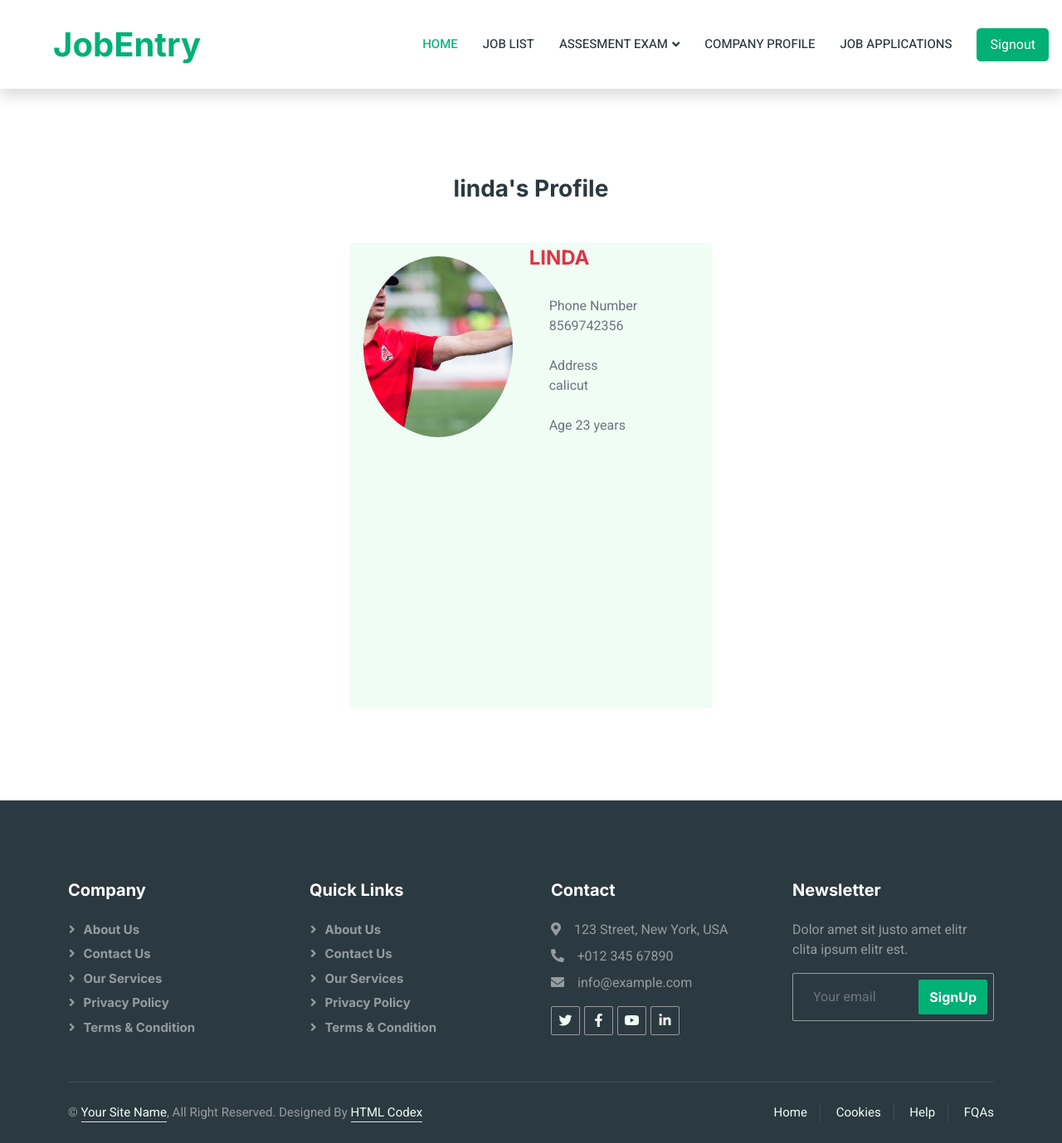
After one commit to Jishna-mk/job-finder-assesment-videoprofile-creation, a Django app: page /company/view-applicant/16/ in a window 1280 px wide. The commit adds this page. Shown: the whole page at 83% size. Run offline with Django 4.2, Linux system fonts and the light colour scheme; data comes from the database, SQL or seed files in the repository; both versions use the stored data as it was after the commit; some libraries are stand-ins or nearby versions.

Commit message:
changes in applicant profile

```diff
--- a/company_app/urls.py
+++ b/company_app/urls.py
@@ -16,6 +16,7 @@ urlpatterns=[
     path('view_company_messages/', views.view_company_messages, name="view_company_messages"),
     path('reply_message/<int:id>', views.reply_message, name="reply_message"),
     path('send_message_to_user/', views.send_message_to_user, name='send_message_to_user'),
+    path('view-applicant/<int:id>/', views.view_applicant, name='view_applicant'),
     # path('view_application/<int:application_id>/', views.view_application, name='view_application'),
 
     # path('view_application/<int:application_id>/', views.view_user_application, name='view_user_application'),
--- a/company_app/views.py
+++ b/company_app/views.py
@@ -165,6 +165,13 @@ def all_applications(request):
     return render(request, 'company/all_applications.html', {'all_applications': all_applications})
 
 
+from django.shortcuts import render, get_object_or_404
+from users_app.models import UserProfile
+
+def view_applicant(request, id):
+    user = get_object_or_404(UserProfile, user_ID=id)
+    return render(request, "company/user_profile.html", {"user": user})
+
 
 # from django.shortcuts import render, get_object_or_404
 # from users_app.models import JobApplication
--- a/templates/company/all_applications.html
+++ b/templates/company/all_applications.html
@@ -24,7 +24,10 @@
                                 {% else %}
                                     No resume uploaded
                                 {% endif %}
-
+                                <br><br>
+                                <strong style="color: rgb(5, 28, 75);">
+                                    <a href="{% url 'view_applicant' id=application.user.id %}">View Profile</a>
+                                </strong>
                             </p>
                         </div>
                     </div>
--- /dev/null
+++ b/templates/company/user_profile.html
@@ -0,0 +1,51 @@
+{%extends "company/company_joblist.html" %}
+{%load static%}
+{%block content%}
+<section class="w3l-bottom-grids-6 mt-5" id="services">
+    <div class="container py-lg-5 py-md-4 py-2">
+        <h5 class="title-subhny mb-2"> </h5>
+        <h3 class="title-w3l text-center"><span>{{user.User_Name}}'s Profile </span></h3>
+        <div class="grids-area-hny main-cont-wthree-fea row  mt-5">
+            <div class="col-12 col-md-6 mx-auto grids-feature mb-3 d-flex justify-content-center" style="min-height: 70vh;">
+                <div class="area-box bg-light"
+                    style="width: 80%;height: 100%;display: flex;justify-content: space-between;">
+                    <div>
+
+                        <img class="p-3" src="{{user.User_photo.url}}" alt=""
+                            style="width:100%;border-radius:50%;object-fit: cover; height:250px">
+                        <form action="" method="post" class="px-5"
+                            enctype="multipart/form-data">
+                            {% csrf_token %}
+                            <!-- <div class="input-grids ">
+                                <input type="file" name="User_photo" accept=".jpg" required>
+                                <button class="btn btn-primary mt-3">Change Profile Image</button>
+                            </div> -->
+                        </form>
+                    </div>
+                    <div class="right2 p-1" style="width: 100%;">
+                        <h4>
+                            <a href="#" class="title-head text-danger text-uppercase">
+                                <span class="fw-bold">{{user.User_Name}}</span>
+                            </a>
+                        </h4>
+                        <div class="text-muted p-4 ">
+                            Phone Number
+                            <br><span class="ml-4">{{user.Phone_Number}}</span>
+                            <br><br>
+                            Address <br>
+                            <span class="ml-4">{{user.Address}}</span>
+                            <br>
+                            <br>
+                            Age {{user.Age}} years
+                            <br>
+                            <br>
+
+                        </div>
+                    </div>
+                </div>
+            </div>
+
+        </div>
+    </div>
+</section>
+{%endblock%}
```
Also changed, not shown: db.sqlite3.
